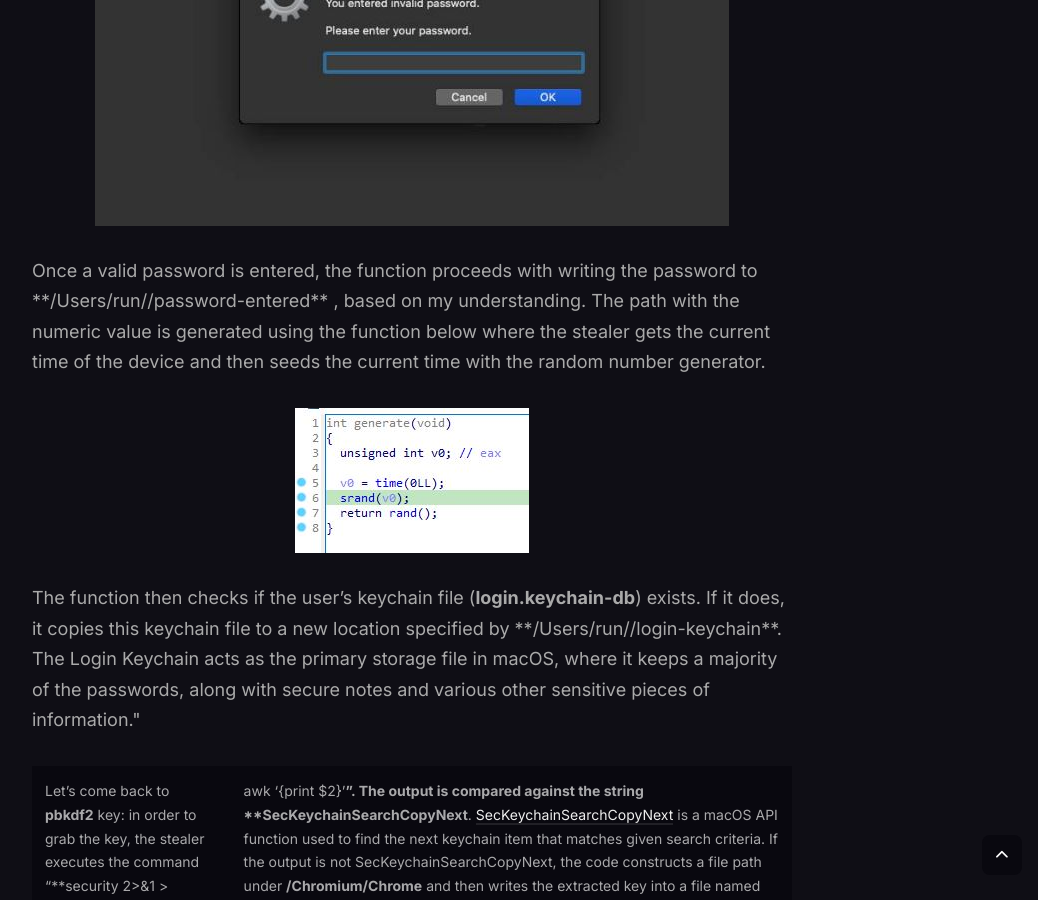
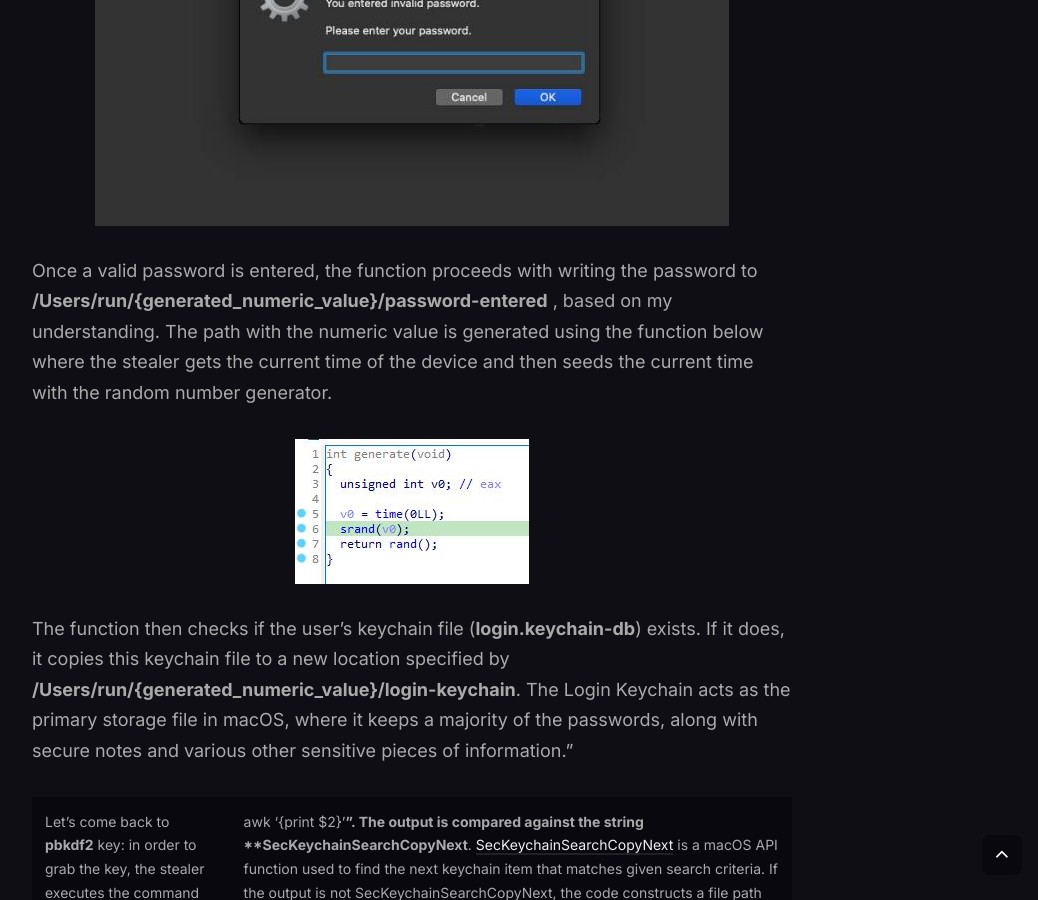
Before and after one commit to RussianPanda95/russianpanda95.github.io, a Jekyll site: the page built from _posts/2024-01-15-Atomic-Stealer-AMOS.md, in a window 1280 px wide and 900 px high, scrolled down 5837 px. Shown: the whole window, without its empty margins (228-1266 px from the left). Built offline with Jekyll 4.4.1, drawn with Linux system fonts in a browser that asks for light colours; nearby versions of some CDN libraries; some of the changed text lies outside the part shown.

Commit message:
Fourth commit

```diff
--- a/_posts/2024-01-15-Atomic-Stealer-AMOS.md
+++ b/_posts/2024-01-15-Atomic-Stealer-AMOS.md
@@ -89,11 +89,11 @@ The **pass** function is responsible for prompting user to enter the password fo
 
 ![invalid_password.JPG](/images/AtomicStealer/invalid_password.JPG)
 
-Once a valid password is entered, the function proceeds with writing the password to **/Users/run/<generated_numeric_value>/password-entered** , based on my understanding. The path with the numeric value is generated using the function below where the stealer gets the current time of the device and then seeds the current time with the random number generator.
+Once a valid password is entered, the function proceeds with writing the password to **/Users/run/{generated_numeric_value}/password-entered** , based on my understanding. The path with the numeric value is generated using the function below where the stealer gets the current time of the device and then seeds the current time with the random number generator.
 
 ![randgen.JPG](/images/AtomicStealer/randgen.JPG)
 
-The function then checks if the user's keychain file (**login.keychain-db**) exists. If it does, it copies this keychain file to a new location specified by **/Users/run/<generated_numeric_value>/login-keychain**. The Login Keychain acts as the primary storage file in macOS, where it keeps a majority of the passwords, along with secure notes and various other sensitive pieces of information."
+The function then checks if the user's keychain file (**login.keychain-db**) exists. If it does, it copies this keychain file to a new location specified by **/Users/run/{generated_numeric_value}/login-keychain**. The Login Keychain acts as the primary storage file in macOS, where it keeps a majority of the passwords, along with secure notes and various other sensitive pieces of information."
 
 
 Let's come back to **pbkdf2** key: in order to grab the key, the stealer executes the command "**security 2>&1 > /dev/null find-generic-password -ga 'Chrome' | awk '{print $2}'**". The output is compared against the string **SecKeychainSearchCopyNext**. [SecKeychainSearchCopyNext](https://developer.apple.com/documentation/security/1515362-seckeychainsearchcopynext) is a macOS API function used to find the next keychain item that matches given search criteria. If the output is not SecKeychainSearchCopyNext, the code constructs a file path under **/Chromium/Chrome** and then writes the extracted key into a file named **Local State**. The **pbkdf2** key serves as an essential component for [password decryption](https://github.com/thanatoskira/OSXChromeDecrypt/blob/master/ChromePasswords.py) in Chrome.
@@ -132,6 +132,7 @@ Let's briefly go through it:
 	- If the current byte is five less than the next, XOR it with the next byte plus 4.
     - After applying the XOR operation, the current byte is incremented by 1, and the algorithm moves to the next byte.
 
+
 - This whole process continues until a certain condition is met (like reaching a specific array index), signifying the end of the encrypted data.
 
 ![decryption_algo.JPG](/images/AtomicStealer/decryption_algo.JPG)
@@ -144,7 +145,7 @@ AMOS uses **mz_zip_writer_add_mem**, [Miniz compression](https://mongoose-os.com
 
 **send_me** function is responsible for sending the logs in a ZIP archive over to C2 to port 80 using the hardcoded UUID **7bc8f87e-c842-47c7-8f05-10e2be357888**.  Instead of using **/sendlog** as an endpoint, the new version uses **/p2p** to send POST requests.
 
-**passnet**function is responsible for retrieving the **pbkdf2** from Chrome, the stealer calls it **masterpass-chrome**.
+**passnet** function is responsible for retrieving the **pbkdf2** from Chrome, the stealer calls it **masterpass-chrome**.
 
 **pwdget** function is responsible for retrieving the password of the MacOS device via the dialog "**Required Application Helper. Please enter passphrase for {username}**" as shown below.
 
@@ -162,8 +163,8 @@ The FileGrabber functionality is shown in the image below.
 
 ![FileGrabber2.JPG](/images/AtomicStealer/FileGrabber2.JPG)
 
-FileGrabber has several functionalities:
-- It sets a destination folder path named **fg** in the home folder of the current user (**/Users/<username>**). If this folder doesn't exist, it creates it. It then defines a list of file extensions (**"txt", "png", "jpg", "jpeg", "wallet", "keys", "key"**) to filter files for later operations. It initializes a variable **bankSize** to 0, possibly intended to keep track of the total size of files processed.
+**FileGrabber has several functionalities:**
+- It sets a destination folder path named **fg** in the home folder of the current user (**/Users/<username>**). If this folder doesn't exist, it creates it. It then defines a list of file extensions ("txt", "png", "jpg", "jpeg", "wallet", "keys", "key") to filter files for later operations. It initializes a variable **bankSize** to 0, possibly intended to keep track of the total size of files processed.
 - Next, it proceeds with retrieving the path to Safari's cookies folder and tries to duplicate the **Cookies.binarycookies** file from Safari's folder to the destination folder. This file contains Safari browser cookies.
 - For processing notes data it attempts to duplicate specific Notes database files (**"NoteStore.sqlite", "NoteStore.sqlite-shm", "NoteStore.sqlite-wal"**) to the destination folder. These files contain user's notes.
 - For processing files on Desktop and Documents folders it retrieves all files from the Desktop and the Documents folder. For each file, it checks if the file's extension is in the predefined list mentioned above. If the file matches the criteria and the total size (**bankSize**) of processed files does not exceed 10 MB, it duplicates the file to the destination folder and updates **bankSize**.
```
